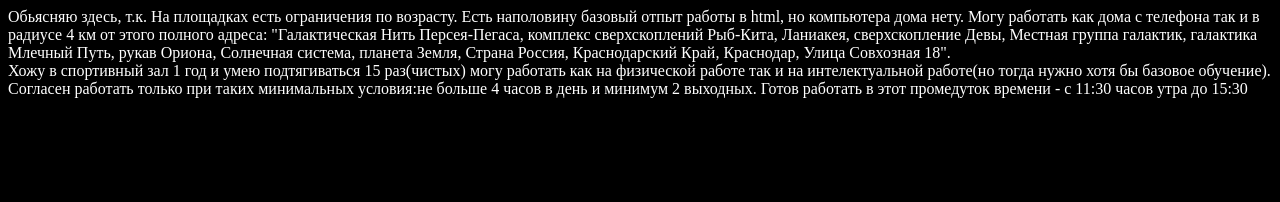
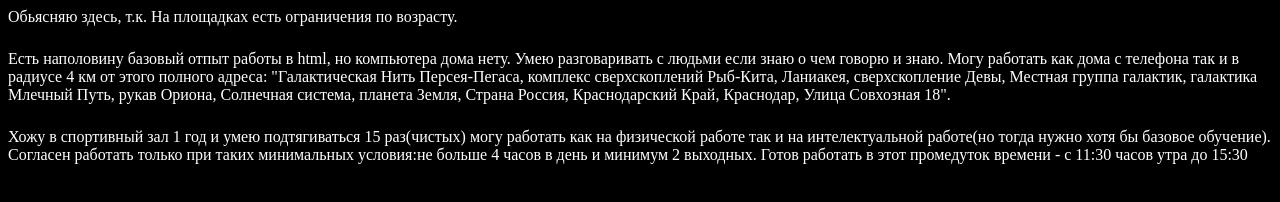
Before and after one commit to QuasarOfficialMrk231/-.VBS, a plain HTML site: page index.html in a window 1280 px wide. Drawn offline with Linux system fonts and the light colour scheme.

Commit message:
index.html

```diff
--- a/index.html
+++ b/index.html
@@ -9,14 +9,15 @@ background-color: black;
 </style>
 
     <meta charset="UTF-8">
-    <meta name="viewport" content="width=device-width, initial-scale=1.0">
+    <meta name="viewport" content="width=device-width, initial-scale=1.5">
     <title>В поисках работы</title>
 </head>
 <body>
 <div>Обьясняю здесь, т.к. На площадках есть ограничения по возрасту.
-
-Есть наполовину базовый отпыт работы в html, но компьютера дома нету. Могу работать как дома с телефона так и в радиусе 4 км от этого полного адреса:
+<div>ᅠ</div>
+Есть наполовину базовый отпыт работы в html, но компьютера дома нету. Умею разговаривать с людьми если знаю о чем говорю и знаю. Могу работать как дома с телефона так и в радиусе 4 км от этого полного адреса:
 "Галактическая Нить Персея-Пегаса, комплекс сверхскоплений Рыб-Кита, Ланиакея, сверхскопление Девы, Местная группа галактик, галактика Млечный Путь, рукав Ориона, Солнечная система, планета Земля, Страна Россия, Краснодарский Край, Краснодар, Улица Совхозная 18".</div>
+<div>ᅠ</div>
 <div>Хожу в спортивный зал 1 год и умею подтягиваться 15 раз(чистых) могу работать как на физической работе так и на интелектуальной работе(но тогда нужно хотя бы базовое обучение).
 Согласен работать только при таких минимальных условия:не больше 4 часов в день и минимум 2 выходных. Готов работать в этот промедуток времени - с 11:30 часов утра до 15:30</div>
 </body>
```
